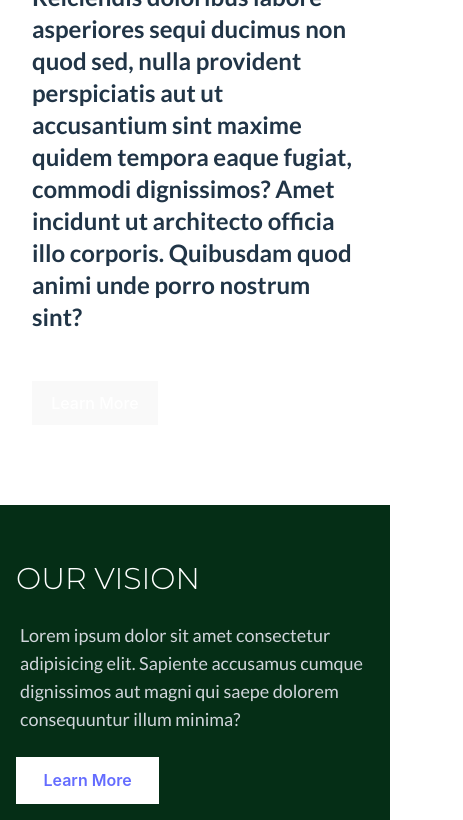
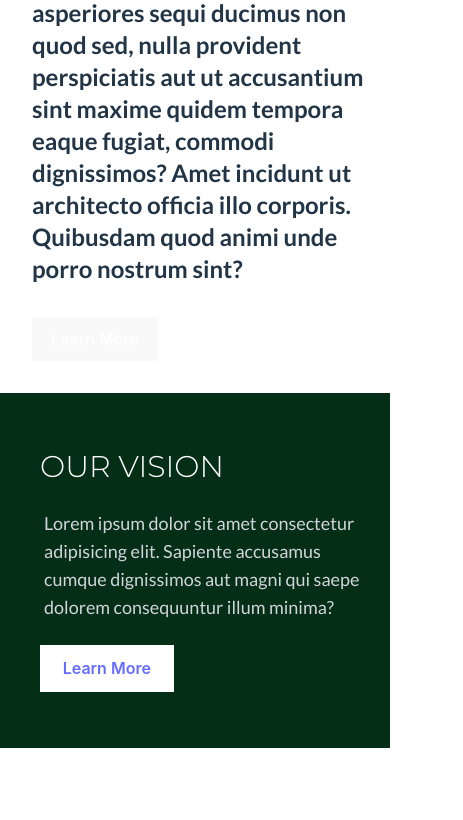
Before and after one commit to Jerry2272/pro-tech-geo, a React (Vite) app: page / in a window 390 px wide. Shown: the part 1156-1976 px from the top of the page, 463 px wide, since content can reach past the window. Built offline with nearby package versions, Linux system fonts and the light colour scheme.

Commit message:
updating the mission section

```diff
--- a/src/App.jsx
+++ b/src/App.jsx
@@ -113,14 +113,14 @@ function App() {
     {/* hero section ending */}
 
     {/* about section  */}
-    <section className="about lg:grid grid-cols-2 gap-16 lg:my-[6em] my-[3em] px-4 lg:h-[100vh]" id='about'>
+    <section className="about lg:grid grid-cols-2 gap-16 lg:my-[6em] my-[2em] px-4 lg:h-[100vh]" id='about'>
       <div className="imgContainer lg:w-[110%] lg:pt-[2em] pl-0 lg:ml-[-20px] flex items-center" data-aos="zoom-in" data-aos-delay="300">
         <img src={Ab} className='w-full h-full' alt="" />
       </div>
       <div className="textArea flex items-center justify-self-start pl-4">
-        <div className='lg:px-1 pr-3'>
+        <div className='lg:px-1 lg:pr-3'>
           <h2 className='text-2xl lg:text-4xl font-[400] lg:font-[800] text-left lg:pl-6 py-4 text-green uppercase pt-[1em]' data-aos="fade-up">About GPBF</h2>
-          <p className='text-left lg:py-3 mb-8 lg:px-6 py-4 font-[600] text-2xl' data-aos="zoom-in">
+          <p className='text-left lg:py-3 mb-4 lg:px-6 py-4 font-[600] text-2xl' data-aos="zoom-in">
            Lorem ipsum dolor sit amet consectetur adipisicing elit. Reiciendis doloribus labore asperiores sequi ducimus non quod sed, nulla provident perspiciatis aut ut accusantium sint maxime quidem tempora eaque fugiat, commodi dignissimos? Amet incidunt ut architecto officia illo corporis. Quibusdam quod animi unde porro nostrum sint?
           </p>
           <button className='lg:w-[30%] lg:ml-6 bg-green text-white'><a href="#mission" className='text-white'>Learn More</a></button>
@@ -130,8 +130,8 @@ function App() {
     {/* about section ending */}
 
       {/* mission section  */}
-  <section className="mission lg:grid grid-cols-2 gap-1 mt-[5em] lg:pt-[3em] bg-green-950 py-10 items-center lg:mr-[4em] relative lg:pl-[4em] pb-10 lg:h-[55vh]" id='vision'>
-      <div className='textArea flex justify-center lg:px-3 p-4 leading-7 flex-col'>
+  <section className="mission lg:grid grid-cols-2 gap-1 mt-[1em] lg:pt-[3em] bg-green-950 py-10 items-center lg:mr-[4em] relative lg:pl-[4em] pb-10 lg:h-[55vh]" id='vision'>
+      <div className='textArea flex justify-center lg:px-3 p-4 leading-7 flex-col pl-[40px] '>
         <h2 className='lg:text-4xl text-3xl lg:font-[800] font-[300] text-left lg:px-6 text-white uppercase '> Our Vision</h2>
         <p className='text-left py-6 lg:px-2 px-1 text-gray-300 lg:text-[20px] font-[500]' data-aos="fade-up" data-aos-delay="400">
          Lorem ipsum dolor sit amet consectetur adipisicing elit. Sapiente accusamus cumque dignissimos aut magni qui saepe dolorem consequuntur illum minima?
@@ -145,24 +145,24 @@ function App() {
     {/* mission section ending */}
 
     {/* misson section  */}
-    <section className='h-[100vh] lg:mt-[11em] flex flex-col justify-center items-center'>
+    <section className='lg:h-[100vh] lg:mt-[11em] flex flex-col justify-center items-center mt-[3em]'>
       <h2 className='lg:text-4xl text-3xl lg:font-[800] font-[300] text-left lg:px-6  uppercase my-5'>Our Mission</h2>
       <p>Loving radically, living generously</p>
 
-      <div className="grid grid-cols-3  lg:p-[6em] lg:pt-[4em]">
-        <div className='m-[1em] bg-green-950 text-white p-4 h-[70vh]'>
+      <div className="grid lg:grid-cols-3  lg:p-[6em] lg:pt-[4em]">
+        <div className='m-[1em] bg-green-950 text-white p-4 lg:h-[70vh]'>
           <h2 className='font-bold text-2xl my-8'>watching Jesus do the extraordinary.</h2>
           <h6>
           At the core of everything we do, our commitment to radical love sets us apart. We believe in embracing all individuals just as they are—with open arms and without judgement. This love motivates us to serve, support, and lift each other up in all walks of life.
           </h6>
         </div>
-        <div className='m-[1em] bg-green-950 text-white p-4 h-[70vh]'>
+        <div className='m-[1em] bg-green-950 text-white p-4 lg:h-[70vh]'>
           <h2 className='font-bold text-2xl my-8'>Live Generously</h2>
           <h6>
           Generosity is not just about giving; its about living. We make it our mission to live generously in every interaction, whether it’s with time, energy, or resources.
           </h6>
         </div>
-        <div className='m-[1em] bg-green-950 text-white p-4 h-[70vh]'>
+        <div className='m-[1em] bg-green-950 text-white p-4 lg:h-[70vh]'>
           <h2 className='font-bold text-2xl my-8'>Watch the Extraordinary</h2>
           <h6>
           When we come together in faith, extraordinary things happen. We are a testament to the power of Jesus and the incredible acts that follow when we put our trust in Him. Witnessing miracles, big and small, is part of our journey.
```
